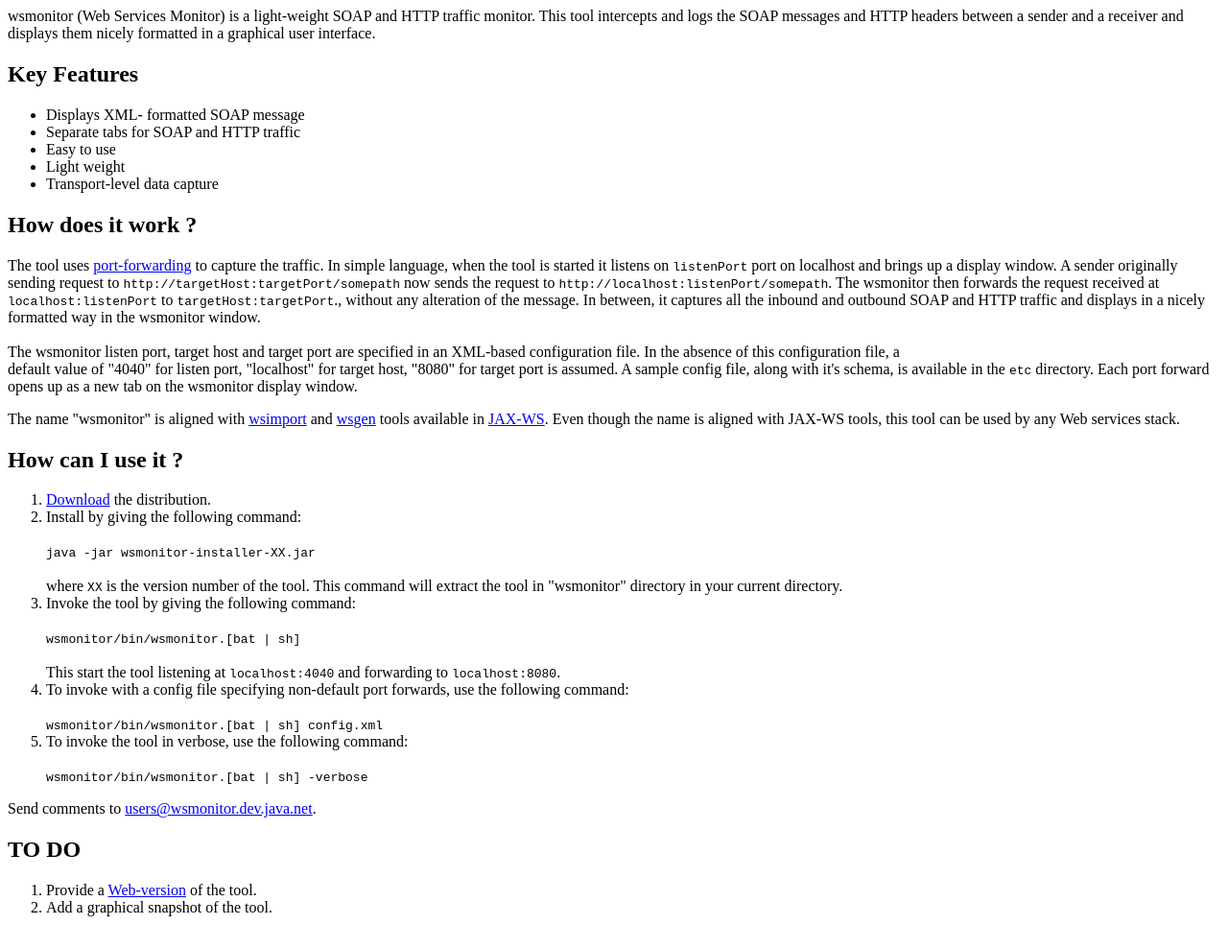
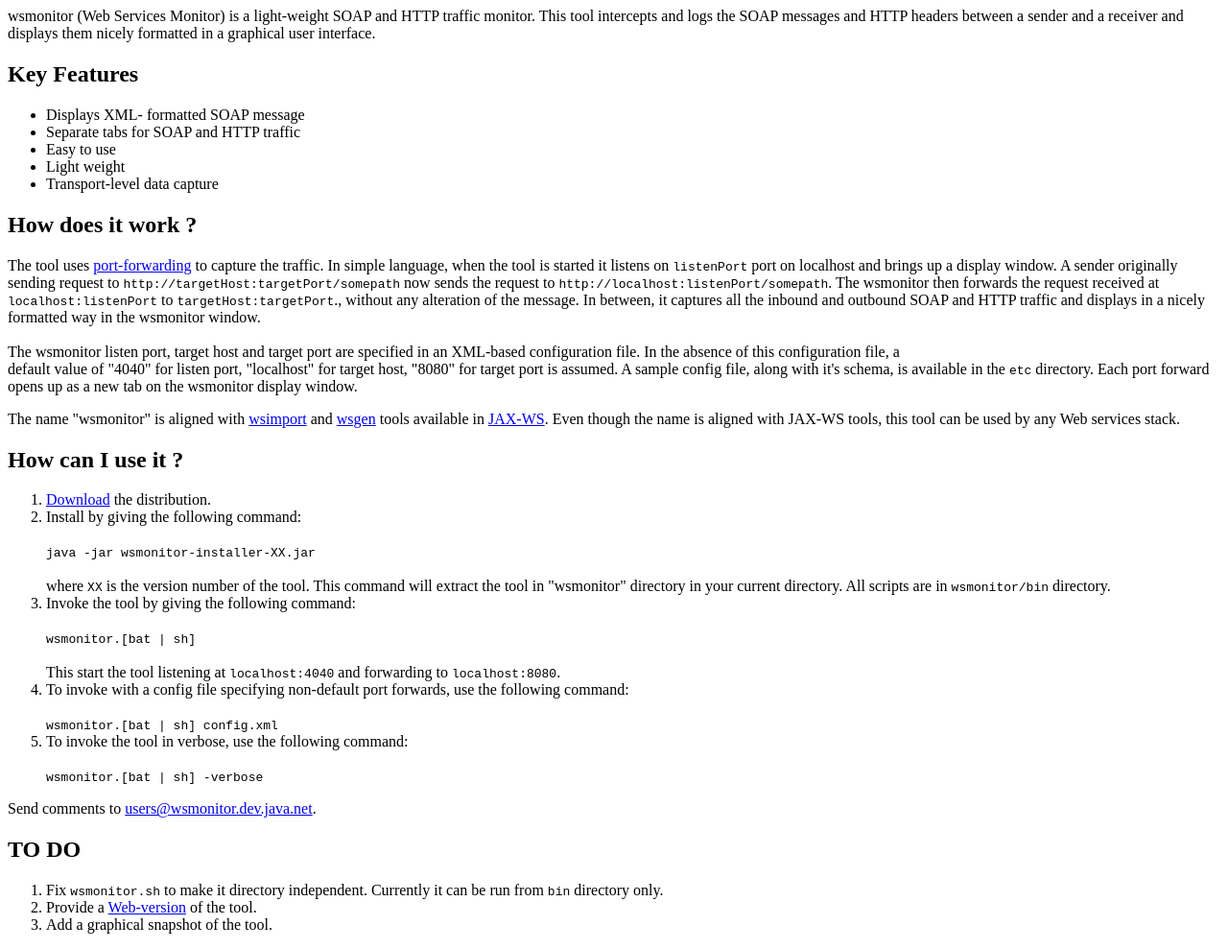
Before and after one commit to oltoko/wsmonitor, a plain HTML site: page www/index.html in a window 1280 px wide. Shown: the whole page at 96% size. Drawn offline with Linux system fonts and the light colour scheme.

Commit message:
added a TODO for wsmonitor.sh
Issue number:
Obtained from:
Submitted by:
Reviewed by:

```diff
--- a/www/index.html
+++ b/www/index.html
@@ -47,24 +47,26 @@ stack.</p>
     <br>
     where <code>XX</code> is the version number of the tool. This command will
     extract the tool in &quot;wsmonitor&quot; directory in your current
-    directory.</li>
+    directory. All scripts are in <code>wsmonitor/bin</code> directory.</li>
   <li>Invoke the tool by giving the following command:<br>
     <br>
-    <code>wsmonitor/bin/wsmonitor.[bat | sh]</code><br>
+    <code>wsmonitor.[bat | sh]</code><br>
     <br>
     This start the tool listening at <code>localhost:4040</code> and forwarding
     to <code>localhost:8080</code>.</li>
   <li>To invoke with a config file specifying non-default port forwards, use the
     following command:<br>
     <br>
-    <code>wsmonitor/bin/wsmonitor.[bat | sh] config.xml</code></li>
+    <code>wsmonitor.[bat | sh] config.xml</code></li>
   <li>To invoke the tool in verbose, use the following command:<br>
     <br>
-    <code>wsmonitor/bin/wsmonitor.[bat | sh] -verbose</code></li>
+    <code>wsmonitor.[bat | sh] -verbose</code></li>
 </ol>
 <p> Send comments to <a href="mailto:users@wsmonitor.dev.java.net">users@wsmonitor.dev.java.net</a>.</p>
 <h2>TO DO</h2>
 <ol>
+  <li>Fix <code>wsmonitor.sh</code> to make it directory independent. Currently
+    it can be run from <code>bin</code> directory only.</li>
   <li>Provide a <a href="http://java.sun.com/products/javawebstart/">Web-version</a>
     of the tool.</li>
   <li>Add a graphical snapshot of the tool. </li>
```
